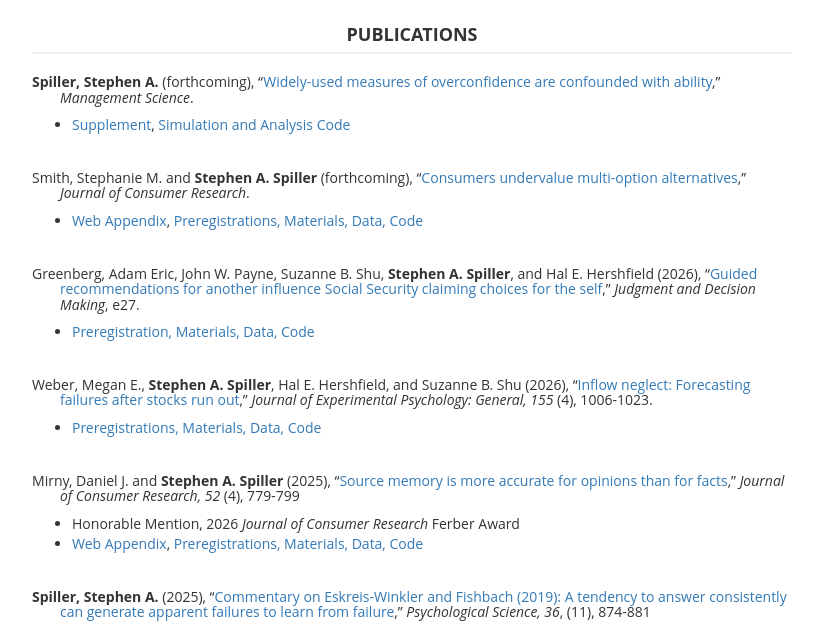
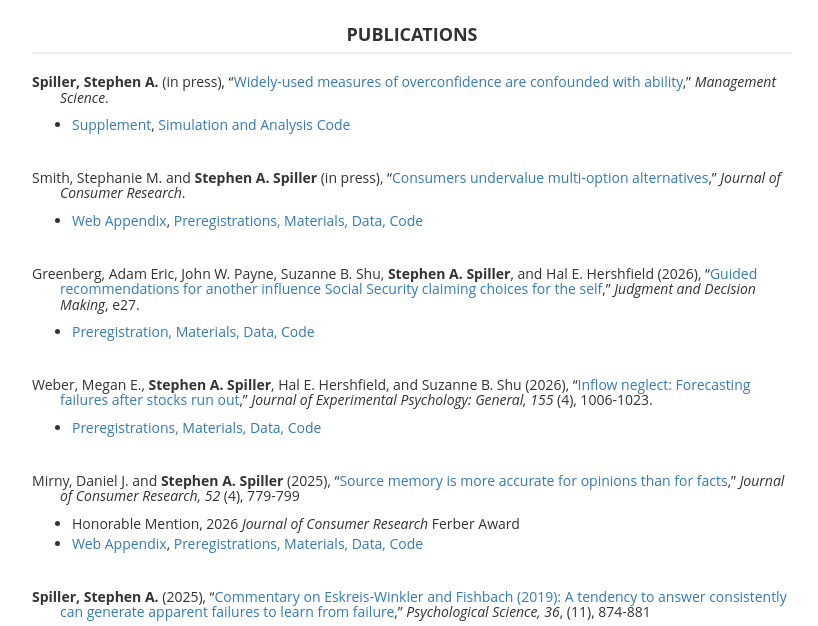
Before and after one commit to SpillerSAS/spillersas.github.io, a plain HTML site: page research.html in a window 1280 px wide. Shown: the part 156-782 px from the top of the page, without its empty margins (228-1046 px from the left). Drawn offline with Linux system fonts and the light colour scheme.

Commit message:
Update publication status from forthcoming to in press

```diff
--- a/research.html
+++ b/research.html
@@ -39,13 +39,13 @@
                     <div class="col-xs-12">
 <h2 class="page-header"><span class="authors">PUBLICATIONS</span></h2>
 
-            <h3 class="research-header"><span class="authors">Spiller, Stephen A.</span> (forthcoming),
-                &ldquo;<a href=./assets/Spiller2026_Accepted.pdf>Widely-used measures of overconfidence are confounded with ability</a>,&rdquo;
+            <h3 class="research-header"><span class="authors">Spiller, Stephen A.</span> (in press),
+                &ldquo;<a href=./assets/SpillerInPress2026.pdf>Widely-used measures of overconfidence are confounded with ability</a>,&rdquo;
             <i>Management Science</i>.</h3>
                         <ul><li><a href=./assets/Spiller2026_Accepted_Supplement.pdf>Supplement</a>,
                             <a href=https://researchbox.org/1597&PEER_REVIEW_passcode=ORRDVP>Simulation and Analysis Code</a></li></ul>
 
-            <h3 class="research-header">Smith, Stephanie M. and <span class="authors">Stephen A. Spiller</span> (forthcoming),
+            <h3 class="research-header">Smith, Stephanie M. and <span class="authors">Stephen A. Spiller</span> (in press),
                 &ldquo;<a href=./assets/SmithSpillerWP_Undervaluation.pdf>Consumers undervalue multi-option alternatives</a>,&rdquo;
                 <i>Journal of Consumer Research</i>.</h3>
                         <ul><li><a href=./assets/SmithSpillerWP_Undervaluation_WebAppendix.pdf>Web Appendix</a>, <a href=https://researchbox.org/124&PEER_REVIEW_passcode=WUXZVT>Preregistrations, Materials, Data, Code</a></li></ul>
```
